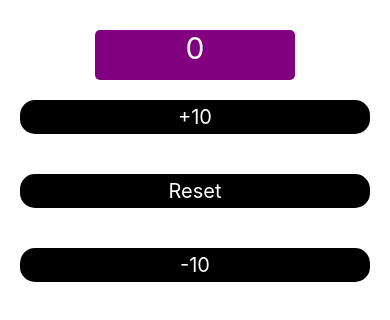
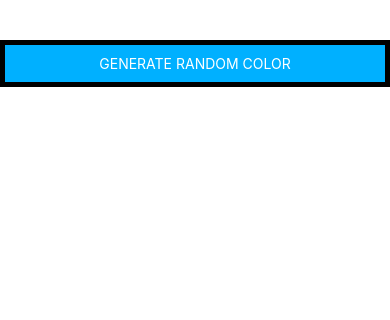
Before and after one commit to Monmoy042/learnReactNative, a React Native app: screen / in a window 390 px wide. Shown: the top 320 px of the page. Built offline with nearby package versions, Linux system fonts and the light colour scheme.

Commit message:
Random color generate app done

```diff
--- a/App.js
+++ b/App.js
@@ -3,11 +3,12 @@
 import { Text, StyleSheet, View } from "react-native";
 import CounterApp from "./src/components/CounterApp";
 import Flex from "./src/components/Flex";
+import RandomColor from "./src/components/RandomColor";
 
 const App = () => {
   return (
     <View style={styles.container}>
-      <CounterApp />
+      <RandomColor />
     </View>
   );
 };
--- /dev/null
+++ b/src/components/RandomColor.js
@@ -0,0 +1,94 @@
+import React, { useState } from "react";
+import {
+  View,
+  StyleSheet,
+  Text,
+  TouchableOpacity,
+  Alert,
+  FlatList,
+} from "react-native";
+
+const RandomColor = () => {
+  // Generate RGB value
+  const randomColor = () => {
+    const red = Math.floor(Math.random() * 256);
+    const green = Math.floor(Math.random() * 256);
+    const blue = Math.floor(Math.random() * 256);
+    return `rgb(${red},${green},${blue})`;
+  };
+
+  const [newColor, setNewColor] = useState([]);
+
+  console.log(newColor);
+
+  return (
+    <View style={styles.mainContainer}>
+      <TouchableOpacity
+        style={styles.buttonStyle}
+        onPress={() => {
+          //   randomColor();
+          setNewColor([...newColor, randomColor()]);
+        }}
+      >
+        <Text style={styles.textStyle}>Generate Random Color</Text>
+      </TouchableOpacity>
+
+      <FlatList
+        keyExtractor={(key) => {
+          key;
+        }}
+        data={newColor}
+        renderItem={({ item }) => {
+          return (
+            <View style={styles.imageContainer}>
+              <Text
+                style={{
+                  backgroundColor: item,
+                  width: 200,
+                  height: 100,
+                  borderRadius: 5,
+                }}
+              >
+                {item}
+              </Text>
+            </View>
+          );
+        }}
+      />
+    </View>
+  );
+};
+
+const styles = StyleSheet.create({
+  mainContainer: {
+    marginTop: 10,
+  },
+  buttonStyle: {
+    backgroundColor: "#00b0ff",
+    position: "relative",
+    overflow: "hidden",
+    color: "#eee",
+    paddingVertical: 10,
+    paddingHorizontal: 15,
+    margin: 0,
+    display: "flex",
+    justifyContent: "center",
+    alignItems: "center",
+    borderWidth: 5,
+  },
+  textStyle: {
+    color: "#fff",
+    textTransform: "uppercase",
+  },
+  imageContainer: {
+    marginVertical: 10,
+    paddingHorizontal: 30,
+    width: "100%",
+    display: "flex",
+    justifyContent: "center",
+    alignItems: "center",
+    fontWeight: "bold",
+  },
+});
+
+export default RandomColor;
```
